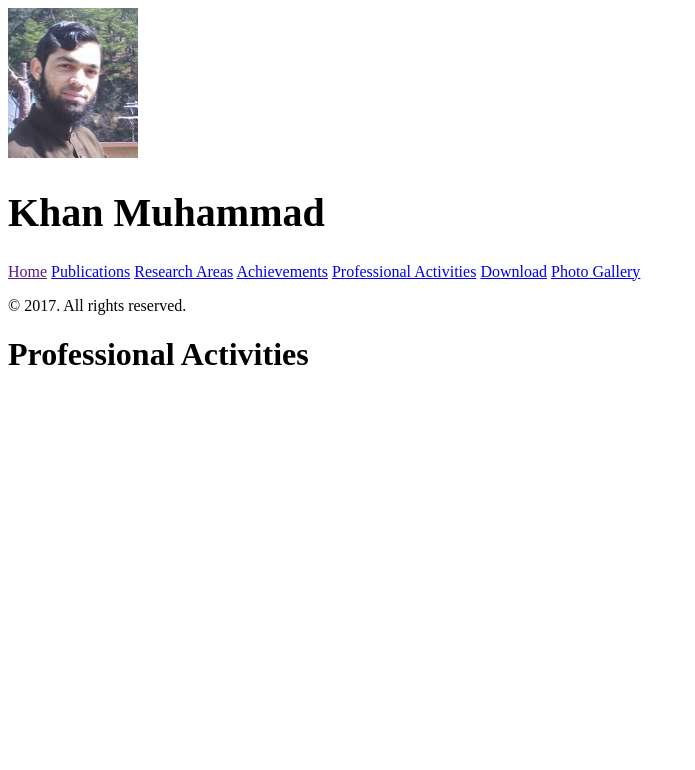
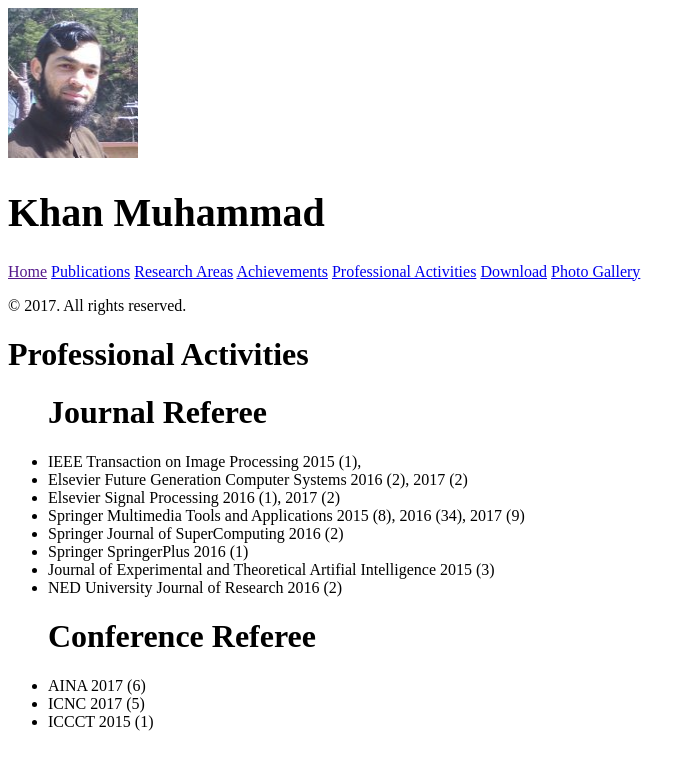
Before and after one commit to khan-muhammad/khan-muhammad.github.io, a Jekyll site: the page built from activities.md, in a window 1280 px wide. Shown: the top 770 px of the page, without its empty margins (0-695 px from the left). Built offline with Jekyll 4.4.1, drawn with Linux system fonts in a browser that asks for light colours.

Commit message:
Changes in Professional Activities.

```diff
--- a/activities.md
+++ b/activities.md
@@ -3,3 +3,25 @@ layout: page
 title: Professional Activities
 
 ---
+
+
+
+<ul><h1>Journal Referee</h1>
+<li>IEEE Transaction on Image Processing 2015 (1), </li>
+<li>Elsevier Future Generation Computer Systems 2016 (2), 2017 (2)</li>
+<li>Elsevier Signal Processing 2016 (1), 2017 (2)</li>
+<li>Springer Multimedia Tools and Applications 2015 (8), 2016 (34), 2017 (9)</li>
+<li>Springer Journal of SuperComputing 2016 (2)</li>
+<li>Springer SpringerPlus 2016 (1)</li>
+<li>Journal of Experimental and Theoretical Artifial Intelligence 2015 (3)</li>
+<li>NED University Journal of Research 2016 (2)</li>
+
+</ul>
+
+
+<ul><h1>Conference Referee</h1>
+<li>AINA 2017 (6)</li>
+<li>ICNC 2017 (5)</li>
+<li>ICCCT 2015 (1)</li>
+
+</ul>
```
